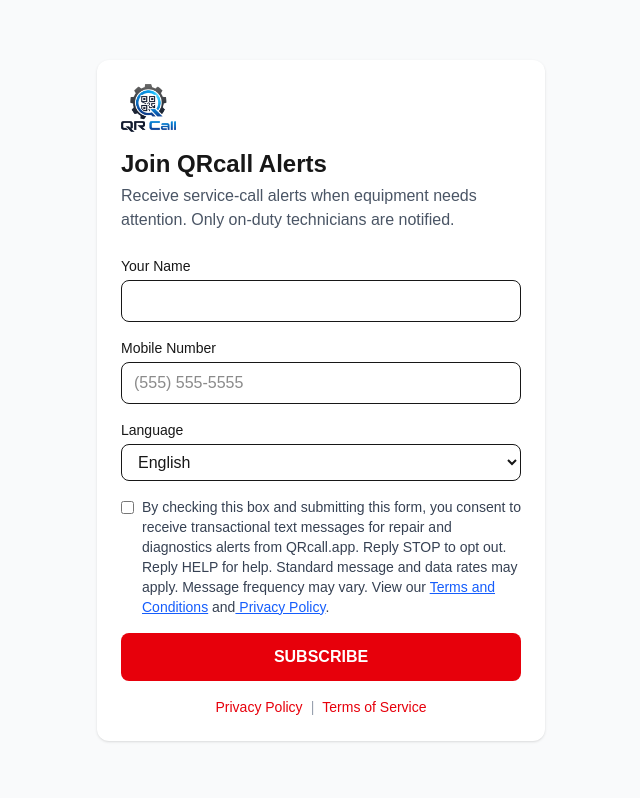
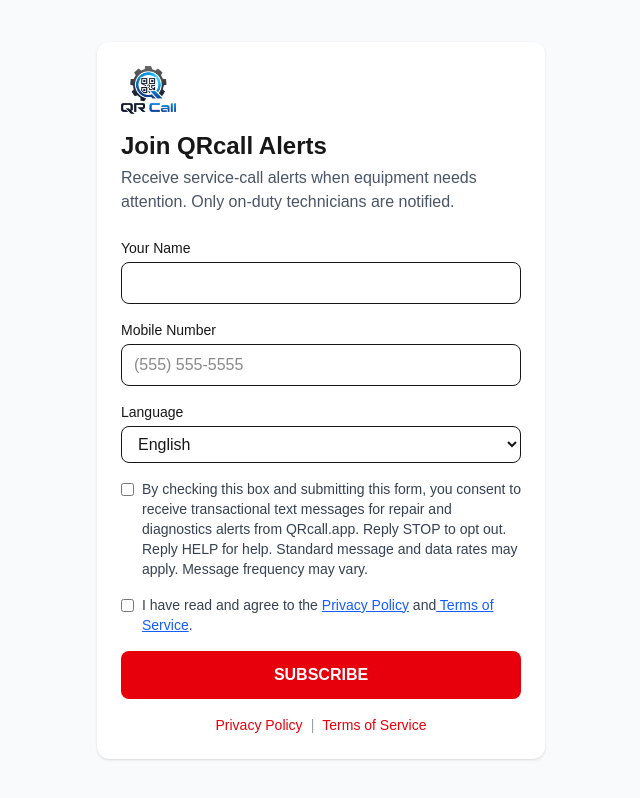
Before and after one commit to erieboatr/qrcall-app, a Next.js app: page /tech-signup in a window 1280 px wide. Shown: the whole page, without its empty margins (319-959 px from the left). Built offline with nearby package versions, Linux system fonts and the light colour scheme; no server answers; the database is empty.

Commit message:
Update privacy policy and tech signup for Telnyx compliance

```diff
--- a/app/tech-signup/page.tsx
+++ b/app/tech-signup/page.tsx
@@ -19,6 +19,7 @@ function SignupForm() {
   const [phone, setPhone] = useState("")
   const [language, setLanguage] = useState("en")
   const [consent, setConsent] = useState(false)
+  const [privacyAccepted, setPrivacyAccepted] = useState(false)
   const [loading, setLoading] = useState(false)
   const [done, setDone] = useState(false)
   const [error, setError] = useState("")
@@ -38,8 +39,8 @@ function SignupForm() {
 
   async function handleSubmit(e: React.FormEvent) {
     e.preventDefault()
-    if (!consent) {
-      setError("You must agree to receive messages.")
+    if (!consent || !privacyAccepted) {
+      setError("You must agree to receive messages and accept the Privacy Policy and Terms.")
       return
     }
     setLoading(true)
@@ -51,6 +52,7 @@ function SignupForm() {
       language,
       plant_id: plantId || null,
       active: true,
+      privacy_accepted: privacyAccepted,
     })
 
     setLoading(false)
@@ -113,6 +115,7 @@ function SignupForm() {
             </select>
           </div>
 
+          {/* SMS Consent - separate checkbox */}
           <div className="flex items-start gap-2">
             <input
               type="checkbox"
@@ -125,8 +128,21 @@ function SignupForm() {
               By checking this box and submitting this form, you consent to receive transactional text messages for repair and diagnostics alerts from QRcall.app.
               Reply STOP to opt out. Reply HELP for help.
               Standard message and data rates may apply. Message frequency may vary.
-              View our <a href="/terms" className="text-blue-600 underline">Terms and Conditions</a> and
-              <a href="/privacy" className="text-blue-600 underline"> Privacy Policy</a>.
+            </label>
+          </div>
+
+          {/* Privacy Policy + Terms - separate checkbox */}
+          <div className="flex items-start gap-2">
+            <input
+              type="checkbox"
+              required
+              checked={privacyAccepted}
+              onChange={(e) => setPrivacyAccepted(e.target.checked)}
+              className="mt-1"
+            />
+            <label className="text-sm text-gray-700">
+              I have read and agree to the <a href="/privacy" className="text-blue-600 underline">Privacy Policy</a> and
+              <a href="/terms" className="text-blue-600 underline"> Terms of Service</a>.
             </label>
           </div>
 
```
